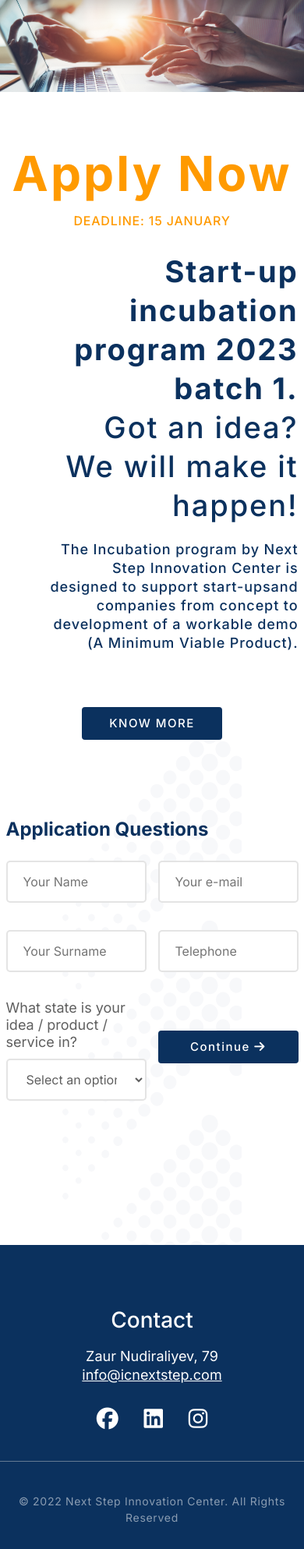
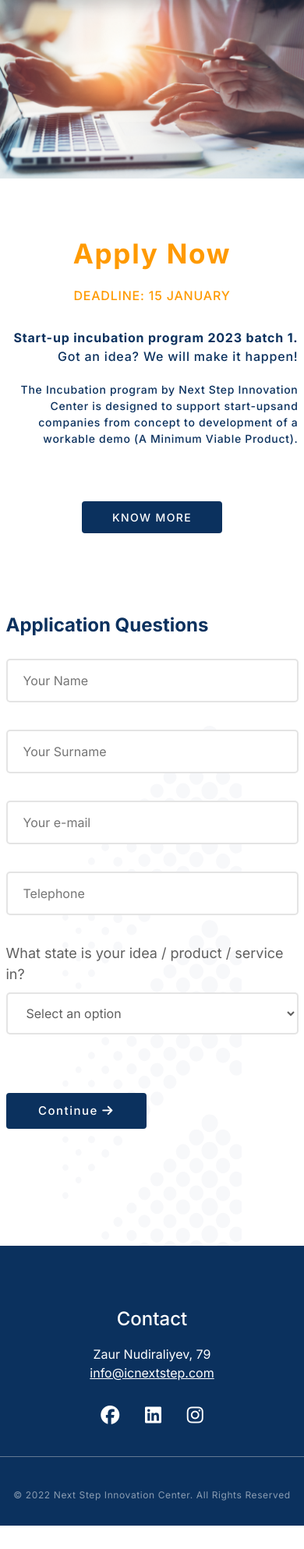
Before and after one commit to amurad77/nextstep, a Django app: page /apply/ in a window 390 px wide. Shown: the part 90-2077 px from the top of the page at 78% size. After the commit the page ends 2047 px from the top, so only its background shows below. Run offline with Django 3.2, Linux system fonts and the light colour scheme; some libraries are stand-ins or nearby versions.

Commit message:
apply & upload page responsive

```diff
--- a/contact/templates/apply.html
+++ b/contact/templates/apply.html
@@ -8,7 +8,10 @@
 
     <main>
         <section class="banner apply-banner">
-            <img src="{% static 'img/apply-banner.png' %}" alt="Apply now banner image">
+            <picture>
+                <source media="(max-width: 576px)" srcset="{% static 'img/apply-banner-mobile.png' %}">
+                <img src="{% static 'img/apply-banner.png' %}" alt="Apply now banner image">
+            </picture>
             <div class="container text-center">
                 <h2>Apply Now</h2>
                 <span>deadline: 15 january</span>
@@ -23,12 +26,19 @@
             <form action="" method="post" enctype="multipart/form-data">
                 {% csrf_token %}
                 <div class="row" id="firstpage">
-                    <div class="col-6">
+                    <div class="col-12 col-md-6">
                         {{form.name}}
                         <!-- <input type="text" placeholder="First name" name="name" required> -->
                         {{form.surname}}
                         <!-- <input type="text" placeholder="Last name" name="surname" required> -->
-
+                    </div>
+                    <div class="col-12 col-md-6">
+                        {{form.email}}
+                        <!-- <input type="text" placeholder="Your e-mail" name="mail" required> -->
+                        {{form.number}}
+                        <!-- <input type="text" placeholder="Telephone" name="number" required> -->
+                    </div>
+                    <div class="col-12 col-md-6">
                         <label>What state is your idea / product / service in?</label>
                         {{form.what_idea}}
                         <!-- <select>
@@ -38,20 +48,16 @@
                             <option value="mockups">Mockups</option>
                         </select> -->
                     </div>
-                    <div class="col-6">
-                        {{form.email}}
-                        <!-- <input type="text" placeholder="Your e-mail" name="mail" required> -->
-                        {{form.number}}
-                        <!-- <input type="text" placeholder="Telephone" name="number" required> -->
+                    <div class="col-12 col-md-6">
                         <a href="#" id="next" class="btn-blue">Continue <i class="fa-solid fa-arrow-right"></i></a>
-                        <div id="alert" class="alert alert-danger ms-5" role="alert" style="display: none;">
+                        <div id="alert" class="alert alert-danger" role="alert" style="display: none;">
                             Please fill out all fields correctly!
                         </div>
                     </div>
                 </div>
 
                 <div class="row" id="secondpage" style="display: none;">
-                    <div class="col-6">
+                    <div class="col-12 col-md-6">
                         <label>What field is your idea / product / service in?</label>
                         {{form.idea}}
                         <!-- <div id="select-list">
@@ -103,7 +109,7 @@
                     <div class="col-12" style="margin-top: 100px; margin-bottom: 20px;">
                         <label>Select the two industries that best describe the business you are building</label>
                     </div>
-                    <div class="col-6">
+                    <div class="col-12 col-md-6">
                         <label class="yellow">Primary</label>
                         {{form.industries1}}
                         <!-- <select>
@@ -112,7 +118,7 @@
                             <option value="">Agriculture / Farming</option>
                         </select> -->
                     </div>
-                    <div class="col-6">
+                    <div class="col-12 col-md-6">
                         <label class="yellow">Secondary</label>
                         {{form.industries2}}
                         <!-- <select>
@@ -124,7 +130,7 @@
                     <div class="col-12" style="margin-top: 50px; margin-bottom: 20px;">
                         <label>Select the two areas where you most need help building a business</label>
                     </div>
-                    <div class="col-6">
+                    <div class="col-12 col-md-6">
                         <label class="yellow">Primary</label>
                         {{form.areas1}}
                         <!-- <select>
@@ -140,7 +146,7 @@
                             <option value="">Strategic Partnership</option>
                         </select> -->
                     </div>
-                    <div class="col-6">
+                    <div class="col-12 col-md-6">
                         <label class="yellow">Secondary</label>
                         {{form.areas2}}
                         <!-- <select>
@@ -156,7 +162,7 @@
                             <option value="">Strategic Partnership</option>
                         </select> -->
                     </div>
-                    <div class="col-3" style="margin-top: 50px;">
+                    <div class="col-12 col-md-3" style="margin-top: 50px;">
                         <label>Add your startup pitch deck</label>
                         {{form.file}}
 
--- a/core/templates/includes/header.html
+++ b/core/templates/includes/header.html
@@ -3,7 +3,7 @@
 
 <header>
     <nav class="container">
-        <a href="/"><img src="{% static 'img/logo.png' %}" class="header-logo" alt="Next Step logo" height="50"></a>
+        <a href="/"><img src="{% static 'img/logo.png' %}" class="header-logo" alt="Next Step logo"></a>
         <a href="#" id="menu-bar"><i class="fa-solid fa-bars"></i></a>
         <ul id="mobile-menu">
             <li><a href="/">HOME</a></li>
--- a/static/css/style.css
+++ b/static/css/style.css
@@ -49,7 +49,7 @@ ul {
     border-radius: 4px;
     font-size: 1.5rem;
     font-weight: 500;
-    line-height: 1.8rem;
+    line-height: 150%;
     letter-spacing: 0.1em;
     background-color: #FFFFFF;
     color: #0B315E;
@@ -193,6 +193,19 @@ footer .copyright p {
     text-align: center;
 }
 
+@media screen and (max-width: 768px) {
+    footer h3,
+    footer i {
+        font-size: 2.4rem;
+    }
+    footer ul li {
+        font-size: 1.6rem;
+    }
+    footer .copyright p {
+        font-size: 1.2rem;
+    }
+}
+
 
 
 /**************** BANNER SECTION ****************/
@@ -205,7 +218,7 @@ footer .copyright p {
     color: #FF9A00;
     font-size: 6.2rem;
     font-weight: 700;
-    line-height: 7rem;
+    line-height: 150%;
     letter-spacing: 0.05em;
 }
 .banner p {
@@ -213,7 +226,7 @@ footer .copyright p {
     padding: 80px 0;
     font-size: 2.6rem;
     font-weight: 500;
-    line-height: 4rem;
+    line-height: 150%;
     letter-spacing: 0.05em;
     color: #0B315E;
 }
@@ -513,8 +527,10 @@ main::after {
     .trainers h2,
     .incubation-body h2,
     .application-form h2,
-    .contact h2 {
+    .contact h2,
+    .apply-banner h2 {
         font-size: 3.5rem;
+        line-height: 150%;
     }
     .about p {
         width: 100%;
@@ -557,7 +573,7 @@ main::after {
     margin-bottom: 20px;
     font-size: 2rem;
     font-weight: 500;
-    line-height: 2.4rem;
+    line-height: 150%;
     letter-spacing: 0.05em;
     text-transform: uppercase;
     color: #FF9A00;
@@ -569,21 +585,21 @@ main::after {
 .apply-banner p {
     width: 85%;
     font-size: 1.8rem;
-    line-height: 2.4rem;
+    line-height: 150%;
     margin-left: auto;
     padding: 10px 0;
     text-align: right;
 }
 .apply-banner p:nth-child(3) {
     font-size: 3.8rem;
-    line-height: 5rem;
+    line-height: 150%;
 }
 .apply-banner p span {
     font-weight: 700;
 }
 .incubation-banner .btn-blue {
     font-size: 3rem;
-    line-height: 100%;
+    line-height: 150%;
     background-color: #0B315E;
     color: #FFFFFF;
 }
@@ -646,34 +662,49 @@ main::after {
 }
 .trainers .mentor-box .mentor-name {
     font-size: 2rem;
-    line-height: 2.4rem;
+    line-height: 150%;
 }
 .trainers .mentor-box .mentor-title {
     font-size: 1.4rem;
-    line-height: 1.8rem;
+    line-height: 150%;
 
 }
 
 @media screen and (max-width: 768px) {
     .incubation-banner h1 {
         font-size: 2rem;
-        line-height: 3rem;
+        line-height: 150%;
     }
     .incubation-banner h1 + span,
     .apply-banner h2 + span {
         font-size: 1.6rem;
-        line-height: 2rem;
+        line-height: 150%;
     }
     .incubation-banner p {
         width: 100%;
         font-size: 1.8rem;
-        line-height: 2.6rem;
+        line-height: 150%;
         padding-top: 40px;
     }
     .incubation-banner .btn-blue {
         font-size: 1.8rem;
-        line-height: 2rem;
+        line-height: 150%;
     }
+
+    .apply-banner p {
+        width: 100%;
+        font-size: 1.4rem;
+        line-height: 150%;
+    }
+    .apply-banner p:nth-child(3) {
+        font-size: 1.6rem;
+        line-height: 150%;
+    }
+    .apply-banner .btn-blue {
+        font-size: 1.4rem;
+        padding: 8px 0;
+    }
+
     .incubation-body h2 {
         text-align: center;
     }
@@ -706,7 +737,7 @@ main::after {
 .application-form h3 {
     font-size: 2.4rem;
     font-weight: 700;
-    line-height: 3rem;
+    line-height: 150%;
     color: #0B315E;
 }
 .application-form form {
@@ -1024,7 +1065,7 @@ main::after {
     width: 100%;
     padding: 14px 20px;
     font-size: 1.6rem;
-    line-height: 2.2rem;
+    line-height: 150%;
     margin-bottom: 35px;
     border: 2px solid rgba(217, 217, 217, 0.7);
     border-radius: 5px;
@@ -1065,7 +1106,7 @@ input[type='file']::-webkit-file-upload-button {
   }
 .application-form label {
     font-size: 1.8rem;
-    line-height: 2.2rem;
+    line-height: 150%;
     color: #5F5F5F;
     margin-bottom: 10px;
 }
```
Also changed, not shown: other parts of static/css/style.css (+62 -37 lines), static/img/apply-banner-mobile.png (added).
